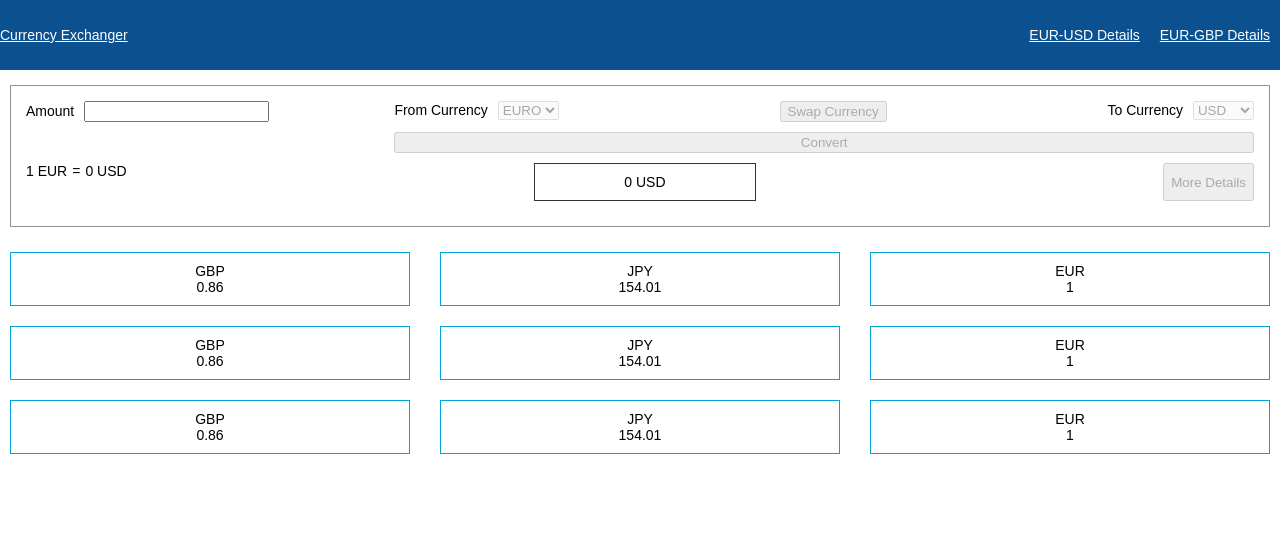
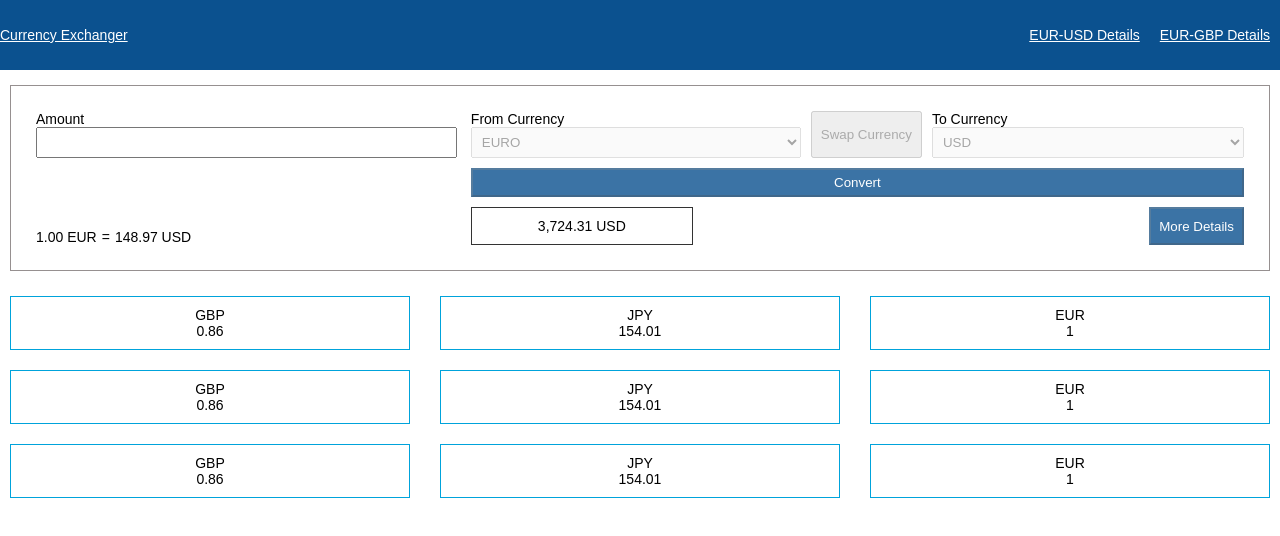
Before and after one commit to helphind/currency-exchanger, an Angular app: page / in a window 1280 px wide. Shown: the top 536 px of the page. Built offline with nearby package versions, Linux system fonts and the light colour scheme.

Commit message:
Exchange converter panel updated

```diff
--- a/src/app/components/converter-panel/converter-panel.component.html
+++ b/src/app/components/converter-panel/converter-panel.component.html
@@ -1,13 +1,22 @@
 <div class="converter-container card" [formGroup]="converterForm">
-    <div class="currency-inputs">
+
+    <div class="currency-left d-flex-d-col">
         <div class="form-control">
             <label for="amount">Amount</label>
             <input type="number" id="amount" min="0" formControlName="amount">
         </div>
 
-        <div class="currency-section">
-            <div class="currency-input-section d-flex">
-                <div class="form-control">
+        <div class="d-flex">
+            <div>1.00 {{converterForm.get('currencyFrom')?.value}}</div>
+            <div class="currency-divider">=</div>
+            <div>{{exchangeRate | number: '1.0-2' }} {{converterForm.get('currencyTo')?.value}}</div>
+        </div>
+    </div>
+
+    <div class="currency-right d-flex-d-col">
+
+        <div class="currency-input-section">
+            <div class="form-control col">
                 <label for="fromCurrency">From Currency</label>
                 <select id="fromCurrency" formControlName="currencyFrom">
                     <option *ngFor="let currency of currencyList" [value]="currency.currencyCode">
@@ -16,9 +25,11 @@
                 </select>
             </div>
 
-                <button type="button" [disabled]="converterForm.invalid" (click)="swapCurrency()">Swap Currency</button>
+            <button type="button" class="btn swap-btn" [disabled]="converterForm.invalid" (click)="swapCurrency()">
+                Swap Currency
+            </button>
 
-                <div class="form-control">
+            <div class="form-control col">
                 <label for="toCurrency">To Currency</label>
                 <select id="toCurrency" formControlName="currencyTo">
                     <option *ngFor="let currency of currencyList" [value]="currency.currencyCode">
@@ -28,22 +39,24 @@
             </div>
         </div>
 
-            <button type="button" [disabled]="converterForm.invalid" (click)="convertCurrency()">Convert</button>
+        <div class="currency-action">
+            <button type="button" class="btn primary-btn" [disabled]="converterForm.invalid"
+                    (click)="convertCurrency()">
+                Convert
+            </button>
             <div class="error-message" [hidden]="!errorMessage">
                 {{errorMessage}}
             </div>
         </div>
+
+        <div class="currency-result-actions">
+            <div class="converted-result">
+                {{exchangeResult | number: '1.0-2'}} {{converterForm.get('currencyTo')?.value}}
+            </div>
+            <button type="button" [disabled]="converterForm.invalid" (click)="gotoDetails()" class="btn primary-btn">
+                More Details
+            </button>
         </div>
 
-    <div class="currency-result-actions">
-        <div class="d-flex">
-            <div>1 {{converterForm.get('currencyFrom')?.value}}</div>
-            <div class="currency-divider">=</div>
-            <div>{{exchangeRate}} {{converterForm.get('currencyTo')?.value}}</div>
-        </div>
-
-        <div class="converted-result">{{exchangeResult}} {{converterForm.get('currencyTo')?.value}}</div>
-
-        <button type="button" [disabled]="converterForm.invalid" (click)="gotoDetails()">More Details</button>
     </div>
 </div>
--- a/src/app/components/converter-panel/converter-panel.component.scss
+++ b/src/app/components/converter-panel/converter-panel.component.scss
@@ -2,25 +2,55 @@
     padding: 15px;
     border: 1px solid #969090;
     margin: 15px 10px;
+    display: flex;
+    justify-content: space-between;
 }
 
-.currency-input-section,
-.currency-inputs {
+.currency-left {
+    flex-grow: 1;
+    padding: 10px;
+    margin-right: 10px;
+}
+
+.currency-right {
+    flex-grow: 2;
+    padding: 10px;
+}
+
+.currency-input-section {
     display: flex;
     margin-bottom: 10px;
     justify-content: space-between;
 }
 
+.currency-action {
+    width: 100%;
+    margin-bottom: 10px;
+
+    .btn {
+        width: 100%;
+    }
+}
+
+label, input, select {
+    width: 100%;
+}
+
 .currency-result-actions {
     display: flex;
-    margin-bottom: 10px;
     justify-content: space-between;
 }
 
-.currency-section {
-    display: flex;
-    flex-direction: column;
-    width: 70%;
+.swap-btn {
+    margin-right: 10px;
+    margin-left: 10px;
+}
+
+.converted-result {
+    padding: 10px;
+    border: 1px solid #333;
+    min-width: 200px;
+    text-align: center;
 }
 
 .error-message {
@@ -34,10 +64,3 @@
     padding-left: 5px;
     padding-right: 5px;
 }
-
-.converted-result {
-    padding: 10px;
-    border: 1px solid #333;
-    min-width: 200px;
-    text-align: center;
-}
--- a/src/app/components/converter-panel/converter-panel.component.ts
+++ b/src/app/components/converter-panel/converter-panel.component.ts
@@ -21,8 +21,8 @@ export class ConverterPanelComponent implements OnInit, OnDestroy {
 
     currencyList: CurrencyOption[] = CurrencyListConstant;
 
-    exchangeRate: number = 0;
-    exchangeResult: number = 0;
+    exchangeRate: number = 0 || 148.972231;
+    exchangeResult: number = 0 || 3724.305775;
     errorMessage = '';
 
     converterForm: FormGroup = this.fb.group({
@@ -92,9 +92,8 @@ export class ConverterPanelComponent implements OnInit, OnDestroy {
                     return;
                 }
 
-
-                this.exchangeResult = info.rate
-                this.exchangeRate = result
+                this.exchangeRate = info.rate;
+                this.exchangeResult = result;
             },
             error: (error) => {
                 //todo handle error
--- a/src/app/components/header/header.component.scss
+++ b/src/app/components/header/header.component.scss
@@ -1,5 +1,4 @@
 .header {
-    background: #0b518f;
     position: fixed;
     width: 100%;
     color: #fff;
--- a/src/styles.scss
+++ b/src/styles.scss
@@ -1,5 +1,4 @@
-$primaryColor: #0b518f;
-$secondaryColor: #0b518f;
+@import 'variable';
 
 body {
     margin: 0;
@@ -22,4 +21,41 @@ body {
 
 label {
     padding-right: 10px;
+    margin-bottom: 5px;
 }
+
+.btn {
+    padding: 5px 8px;
+    cursor: pointer;
+}
+
+.primary-btn {
+    background-color: $primaryColor;
+    color: #fff;
+
+    &:disabled{
+        opacity: 0.8;
+    }
+}
+
+input, select {
+    padding: 6px;
+}
+
+.d-flex-d-col {
+    display: flex;
+    flex-direction: column;
+    justify-content: space-between;
+}
+
+.col {
+    flex-grow: 1;
+}
+
+.col-2 {
+    flex-grow: 2;
+}
+
+.header {
+    background: $primaryColor;
+}
--- /dev/null
+++ b/src/variable.scss
@@ -0,0 +1,2 @@
+$primaryColor: #0b518f;
+$secondaryColor: #0b518f;
```
Also changed, not shown: angular.json (indentation only). Lines whose indentation alone changed are shown as unchanged.
